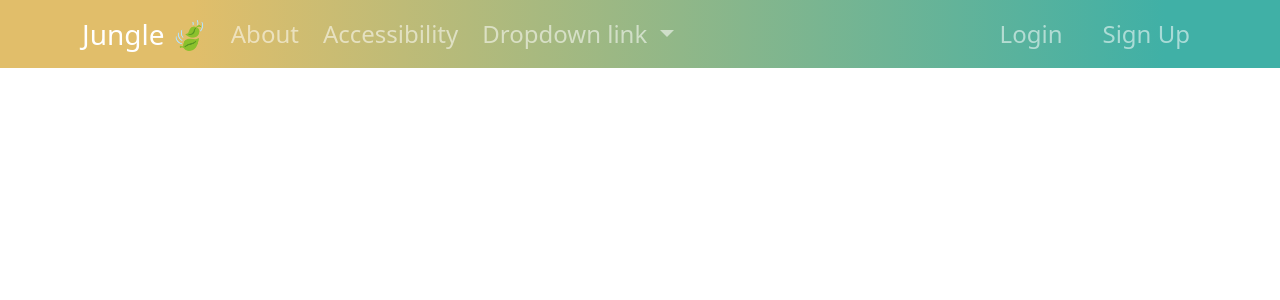
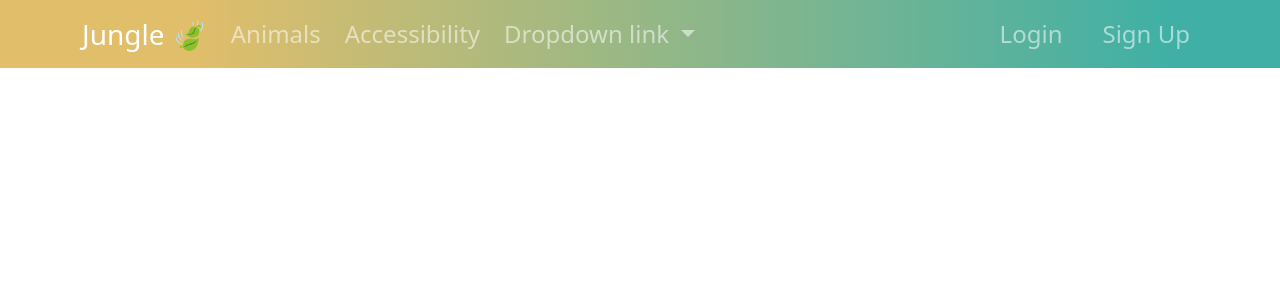
Before and after one commit to rubayeaAlketbi/Coursework_2, a Flask app: template CW2/app/templates/home.html in a window 1280 px wide. Shown: the top 300 px of the page. Run offline with Flask 3, Linux system fonts and the light colour scheme; the template is opened without the code that fills it, so the values that code supplies are empty.

Commit message:
Update link to Animals page in navbar

```diff
--- a/CW2/app/templates/home.html
+++ b/CW2/app/templates/home.html
@@ -26,7 +26,7 @@
           <div class="collapse navbar-collapse" id="navbarNavDropdown">
             <ul class="navbar-nav fs-4 gap-2">
               <li class="nav-item">
-                <a class="nav-link" href="{{url_for("about")}}">About</a>
+                <a class="nav-link" href="{{url_for("about")}}">Animals</a>
               </li>
               <li class="nav-item">
                 <a class="nav-link" href="#">Accessibility</a>
```
